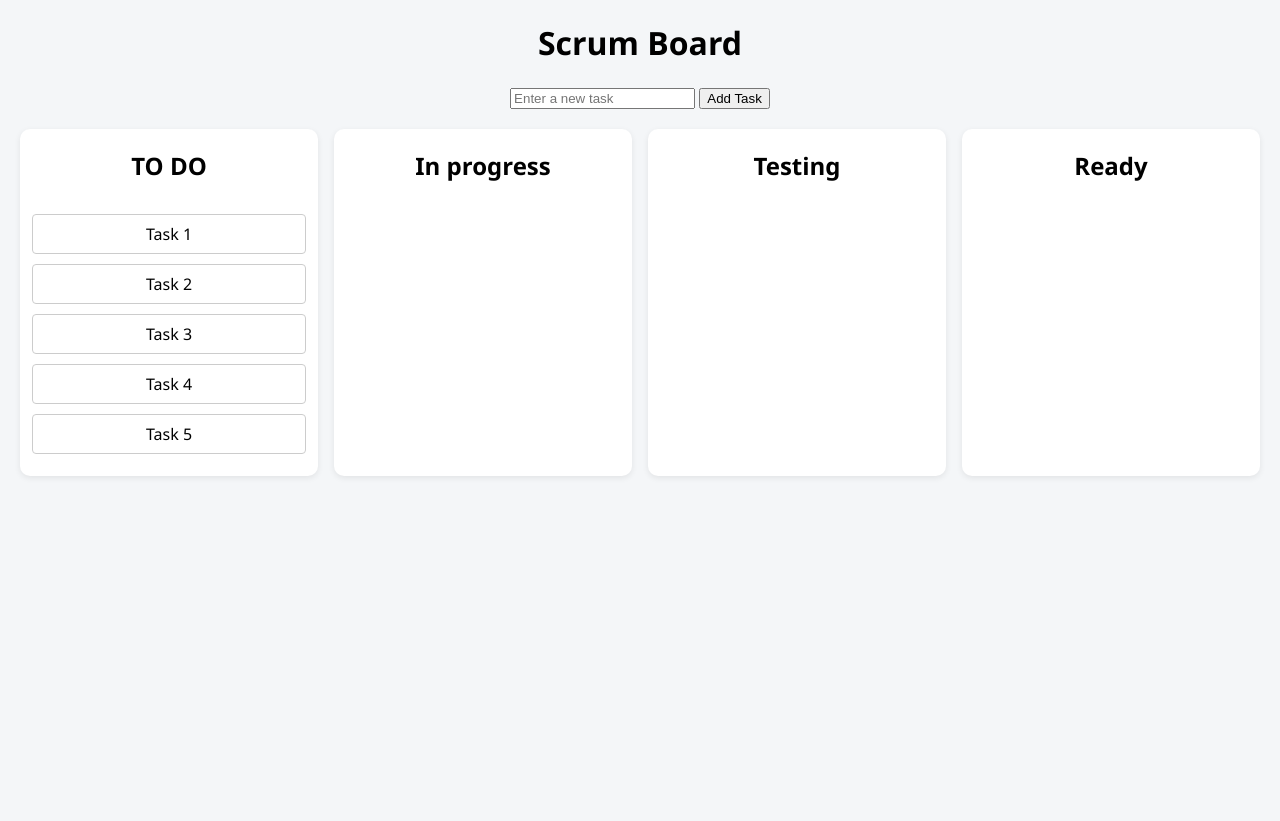
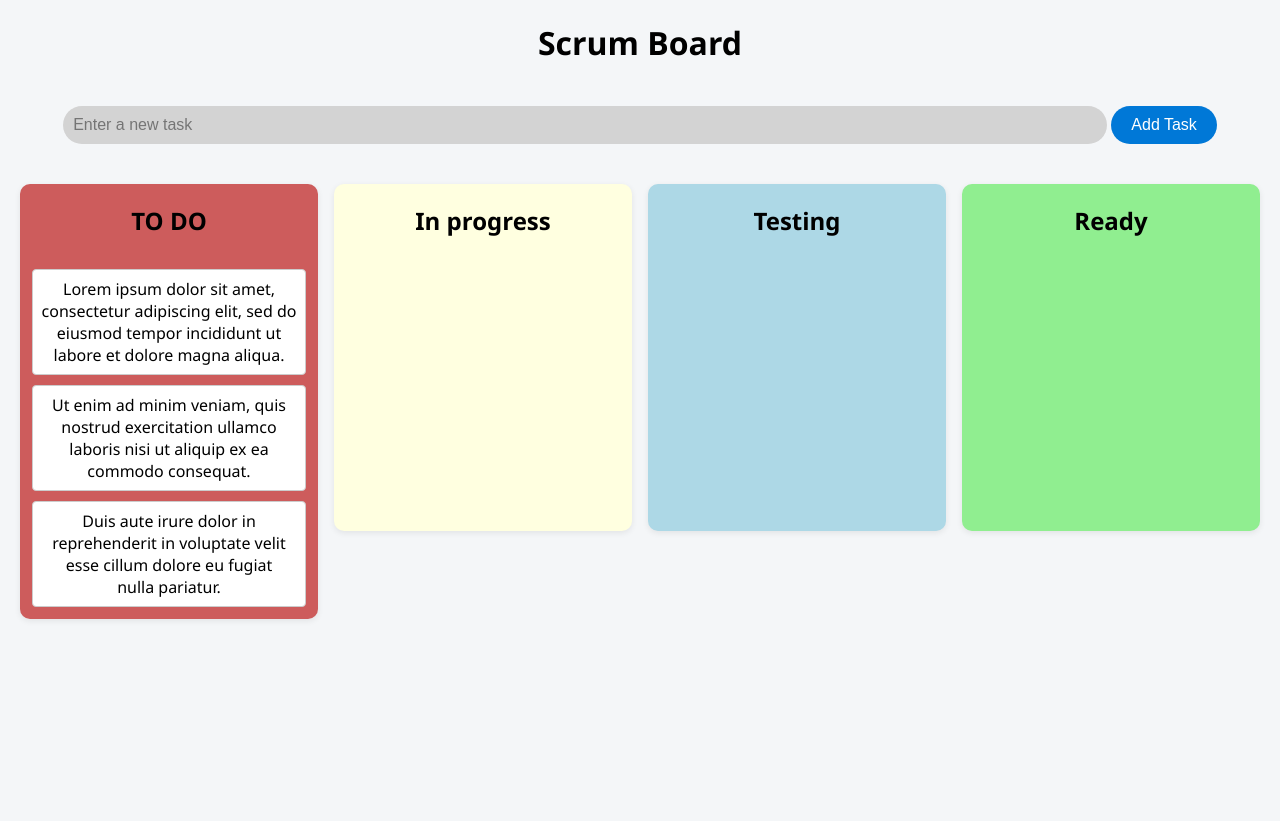
Before and after one commit to SisuSaastamoinen/projektit1, a PHP site: page /scrumboard.html in a window 1280 px wide. Run offline with PHP 8.4, Linux system fonts and the light colour scheme.

Commit message:
modify styles

```diff
--- a/scrumboard/css/scrumboard.css
+++ b/scrumboard/css/scrumboard.css
@@ -5,6 +5,67 @@ body {
   font-family: "Segoe UI", Roboto, Helvetica, Arial, sans-serif;
   background: #f4f6f8;
   text-align: center;
+}
+
+.todoColumn,
+.inProgressColumn,
+.testingColumn,
+.productionColumn {
+  border-radius: 10px;
+  box-shadow: 0 2px 6px rgba(0, 0, 0, 0.08);
+  display: flex;
+  flex-direction: column;
+  overflow: hidden;
+  transition: transform 0.2s ease;
+}
+
+#taskInput {
+  width: 80%;
+  padding: 10px;
+  margin: 20px 0;
+  border-radius: 40px;
+  font-size: 16px;
+  color: white;
+  background-color: lightgray;
+  transition: background-color 0.3s ease;
+  border: none;
+}
+
+#taskInput:hover {
+  background-color: white;
+  transition: background-color 0.3s ease;
+  box-shadow: 0 0 5px rgba(0, 0, 0, 0.5);
+}
+
+#addTaskButton {
+  padding: 10px 20px;
+  font-size: 16px;
+  background-color: #0078d7;
+  color: white;
+  border: none;
+  border-radius: 40px;
+  cursor: pointer;
+  transition: background-color 0.3s ease;
+}
+
+#addTaskButton:hover {
+  background-color: #005a9e;
+}
+
+.todoColumn {
+  background-color: indianred;
+}
+
+.inProgressColumn {
+  background-color: lightyellow;
+}
+
+.testingColumn {
+  background-color: lightblue;
+}
+
+.productionColumn {
+  background-color: lightgreen;
 }
 
 .board {
@@ -15,31 +76,27 @@ body {
   align-items: start;
 }
 
-.column {
-  background: #ffffff;
-  border-radius: 10px;
-  box-shadow: 0 2px 6px rgba(0, 0, 0, 0.08);
-  display: flex;
-  flex-direction: column;
-  overflow: hidden;
-  transition: transform 0.2s ease;
+.column:hover {
 }
 
-.column:hover {
+.todoColumn:hover,
+.inProgressColumn:hover,
+.testingColumn:hover,
+.productionColumn:hover {
+  box-shadow: 0 0 10px rgba(0, 0, 0, 0.2);
   transform: translateY(-2px);
 }
 
-.column-header {
-  background: #0078d7;
-  color: #fff;
-  padding: 10px;
-  font-weight: 600;
-  text-align: center;
-  border-bottom: 1px solid rgba(255, 255, 255, 0.2);
+.drag-over {
+  border: 2px dashed #0078d7;
+  background-color: #e6f0fa;
+  border-radius: 8px;
+  margin: 4px;
 }
 
-.column:hover {
-  box-shadow: 0 0 10px rgba(0, 0, 0, 0.2);
+.task:hover {
+  box-shadow: 0 4px 12px rgba(0, 0, 0, 0.15);
+  cursor: pointer;
 }
 
 .hide {
@@ -51,6 +108,7 @@ body {
   border: 1px solid #ccc;
   border-radius: 4px;
   padding: 8px;
+  text-wrap: pretty;
 }
 
 .column-body {
--- a/scrumboard/js/scrumboard.js
+++ b/scrumboard/js/scrumboard.js
@@ -13,11 +13,15 @@ function addTask() {
   taskElement.draggable = true;
   taskElement.id = taskText.replace(" ", "").toLowerCase();
   taskElement.addEventListener("dragstart", dragStart);
-    todoColumn.appendChild(taskElement);
+  todoColumn.appendChild(taskElement);
 }
 
 function generateTasks() {
-  const tasks = ["Task 1", "Task 2", "Task 3", "Task 4", "Task 5"];
+  const tasks = [
+    "Lorem ipsum dolor sit amet, consectetur adipiscing elit, sed do eiusmod tempor incididunt ut labore et dolore magna aliqua.",
+    "Ut enim ad minim veniam, quis nostrud exercitation ullamco laboris nisi ut aliquip ex ea commodo consequat. ",
+    "Duis aute irure dolor in reprehenderit in voluptate velit esse cillum dolore eu fugiat nulla pariatur.",
+  ];
   const todoColumn = document.querySelector("#todoColumn");
   tasks.forEach((task) => {
     const taskElement = document.createElement("div");
--- a/scrumboard/scrumboard.html
+++ b/scrumboard/scrumboard.html
@@ -24,20 +24,20 @@
       </form>
       <div class="board">
         <!-- TO DO -->
-        <section class="column">
+        <section class="todoColumn column">
           <h2 class="todoHeader">TO DO</h2>
           <div class="column-body" id="todoColumn"></div>
         </section>
         <!-- IN PROGRESS -->
-        <section class="column">
+        <section class="inProgressColumn">
           <h2 class="inProgressHeader">In progress</h2>
           <div class="column-body" id="inProgressColumn"></div>
         </section>
-        <section class="column">
+        <section class="testingColumn">
           <h2 class="testingHeader">Testing</h2>
           <div class="column-body" id="testingColumn"></div>
         </section>
-        <section class="column">
+        <section class="productionColumn">
           <h2 class="productionHeader">Ready</h2>
           <div class="column-body" id="productionColumn"></div>
         </section>
```
